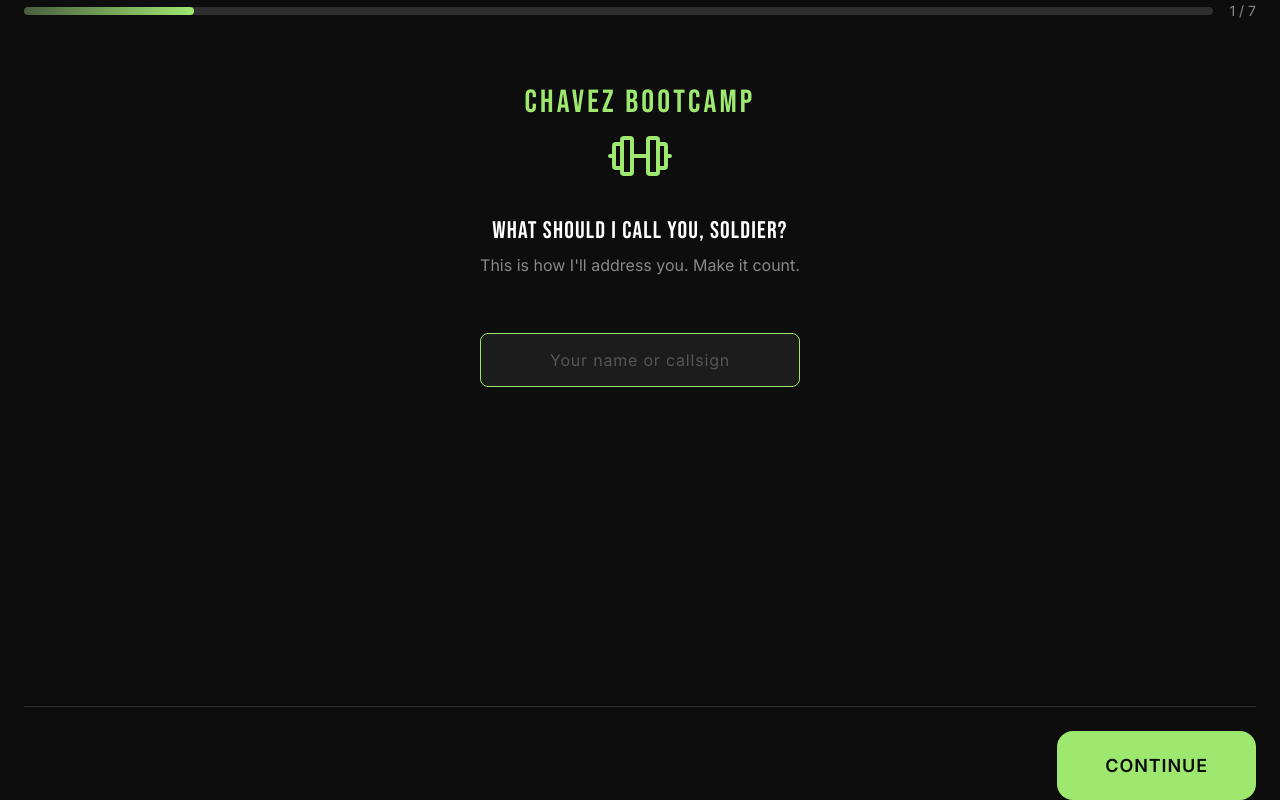
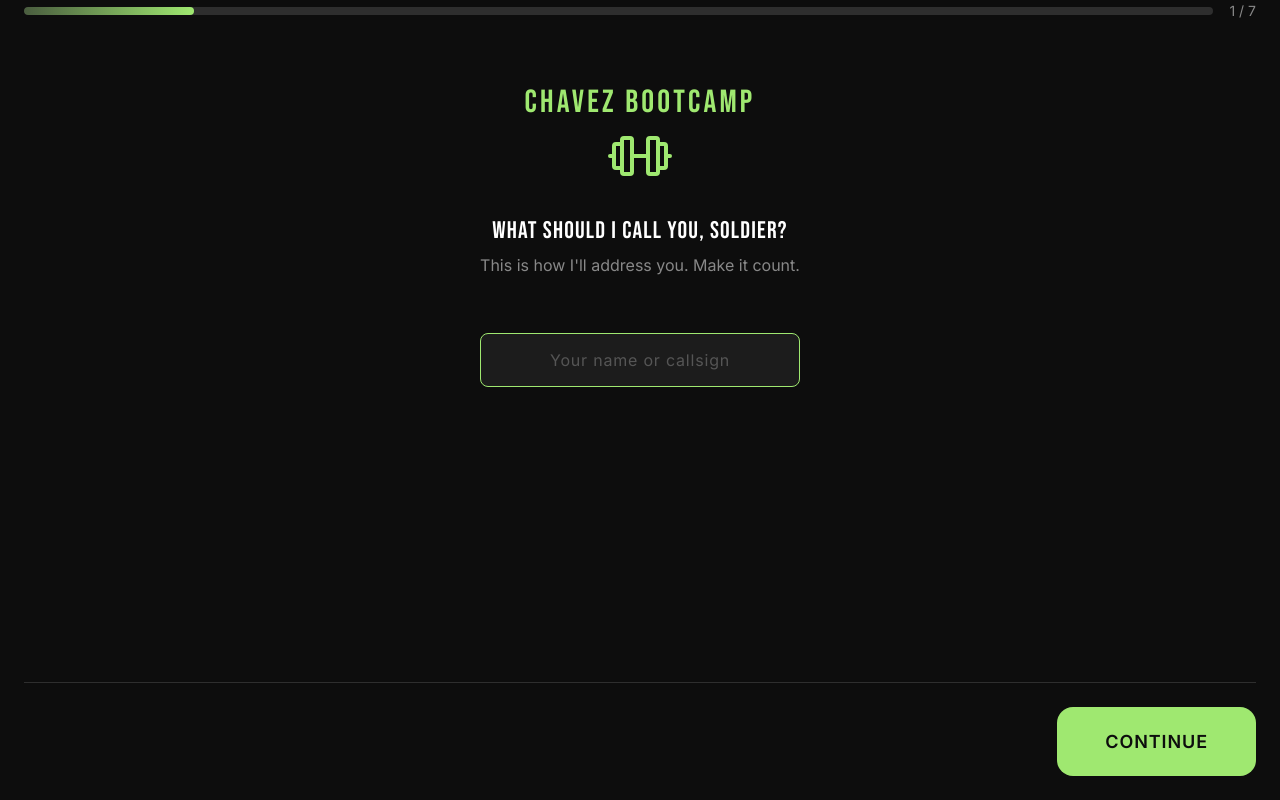
Before and after one commit to hikaribrandan3-code/chavezbootcamp, a React (Vite) app: page /onboarding in a window 1280 px wide. Built offline with nearby package versions, Linux system fonts and the light colour scheme.

Commit message:
Fix iOS PWA: Add bottom padding to onboarding nav buttons
- Added env(safe-area-inset-bottom) + extra padding
- Back/Continue buttons no longer touch screen edge

```diff
--- a/src/pages/Onboarding.css
+++ b/src/pages/Onboarding.css
@@ -340,6 +340,7 @@
     align-items: center;
     gap: var(--space-md);
     padding-top: var(--space-lg);
+    padding-bottom: calc(var(--space-lg) + env(safe-area-inset-bottom, 8px));
     border-top: 1px solid var(--color-bg-tertiary);
     margin-top: var(--space-lg);
 }
```
